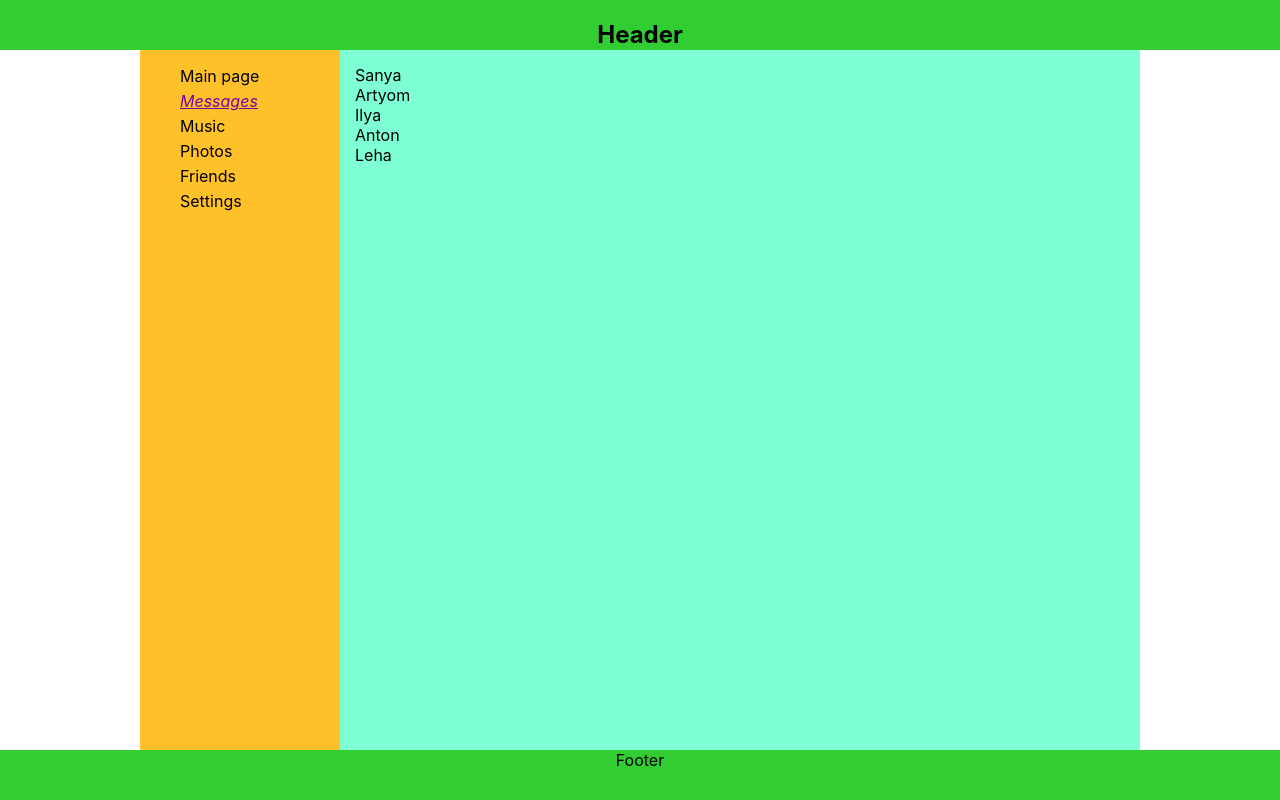
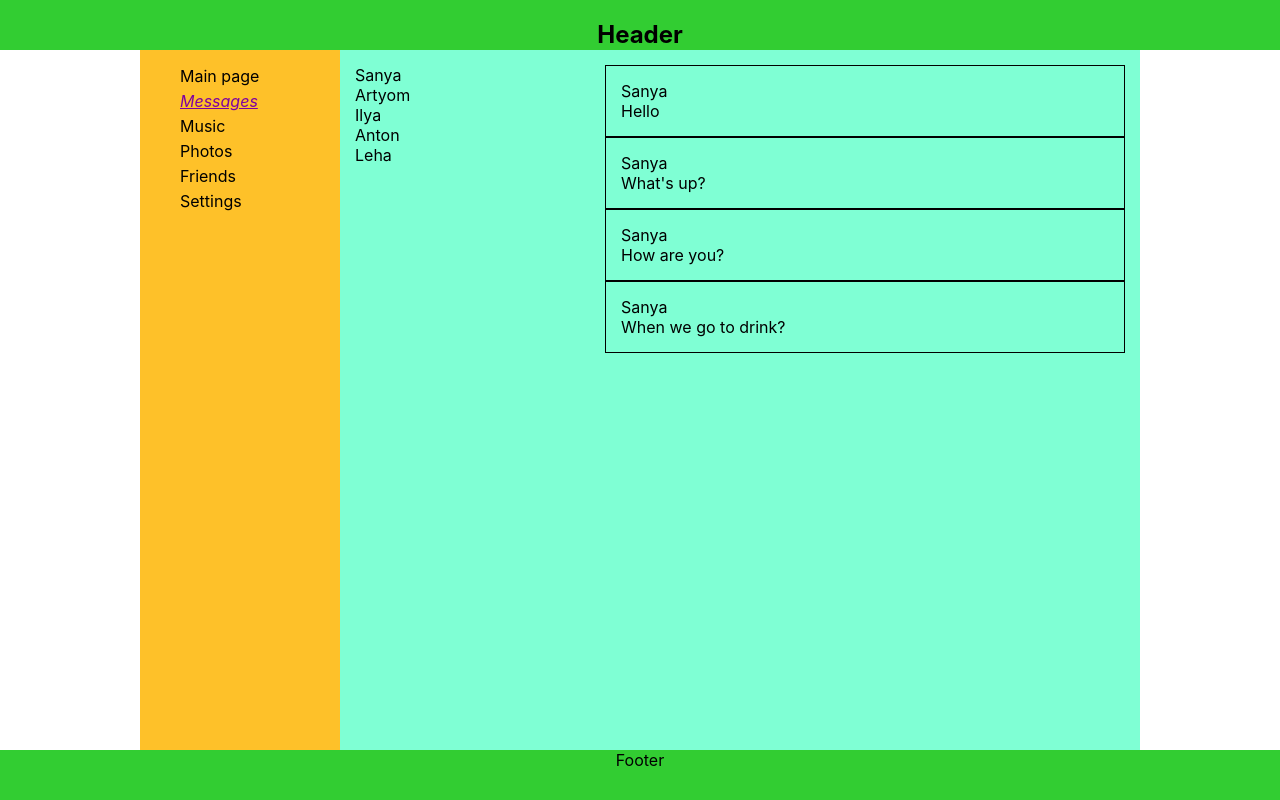
Before and after one commit to ArtyomSamsonchik/Social-network, a React (Create React App) app: page /messages in a window 1280 px wide. Built offline with nearby package versions, Linux system fonts and the light colour scheme.

Commit message:
Add MessagesArea, Dialogs, Message components and css modules

```diff
--- /dev/null
+++ b/src/Components/Message/Message.module.css
@@ -0,0 +1,4 @@
+.message {
+    padding: 15px;
+    border: 1px solid black;
+}
--- /dev/null
+++ b/src/Components/Message/Message.tsx
@@ -0,0 +1,16 @@
+import React from 'react';
+import s from "./Message.module.css";
+
+type MessageProps = {
+    userName: string
+    messageText: string
+}
+
+export const Message: React.FC<MessageProps> = (props) => {
+    return (
+        <div className={s.message}>
+            <div>{props.userName}</div>
+            <div>{props.messageText}</div>
+        </div>
+    );
+};
--- /dev/null
+++ b/src/Components/MessagesArea/MessagesArea.module.css
@@ -0,0 +1,3 @@
+.messages {
+    padding: 15px;
+}
--- /dev/null
+++ b/src/Components/MessagesArea/MessagesArea.tsx
@@ -0,0 +1,14 @@
+import React from 'react';
+import s from "./MessagesArea.module.css";
+import {Message} from "../Message/Message";
+
+export const MessagesArea = () => {
+    return (
+        <div className={s.messages}>
+            <Message userName={"Sanya"} messageText={"Hello"}/>
+            <Message userName={"Sanya"} messageText={"What's up?"}/>
+            <Message userName={"Sanya"} messageText={"How are you?"}/>
+            <Message userName={"Sanya"} messageText={"When we go to drink?"}/>
+        </div>
+    );
+};
--- a/src/Components/MessagesPage/MessagesPage.tsx
+++ b/src/Components/MessagesPage/MessagesPage.tsx
@@ -1,12 +1,13 @@
 import React from 'react';
 import s from "./MessagesPage.module.css";
 import {Dialogs} from "../Dialogs/Dialogs";
+import {MessagesArea} from "../MessagesArea/MessagesArea";
 
 export const MessagesPage = () => {
     return (
         <div className={s.dialogs_content}>
             <Dialogs/>
-            <div></div>
+            <MessagesArea/>
         </div>
     );
 };
```
